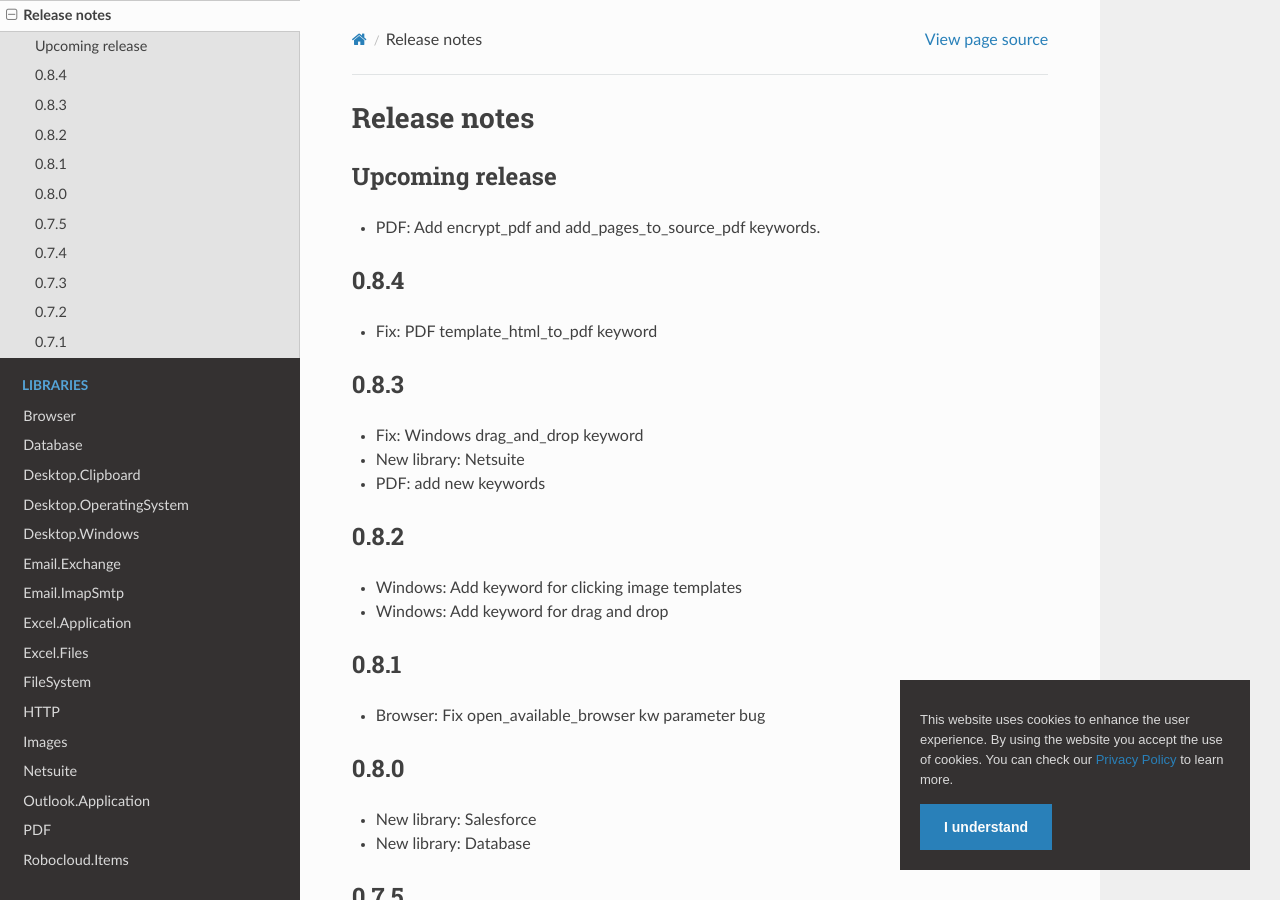
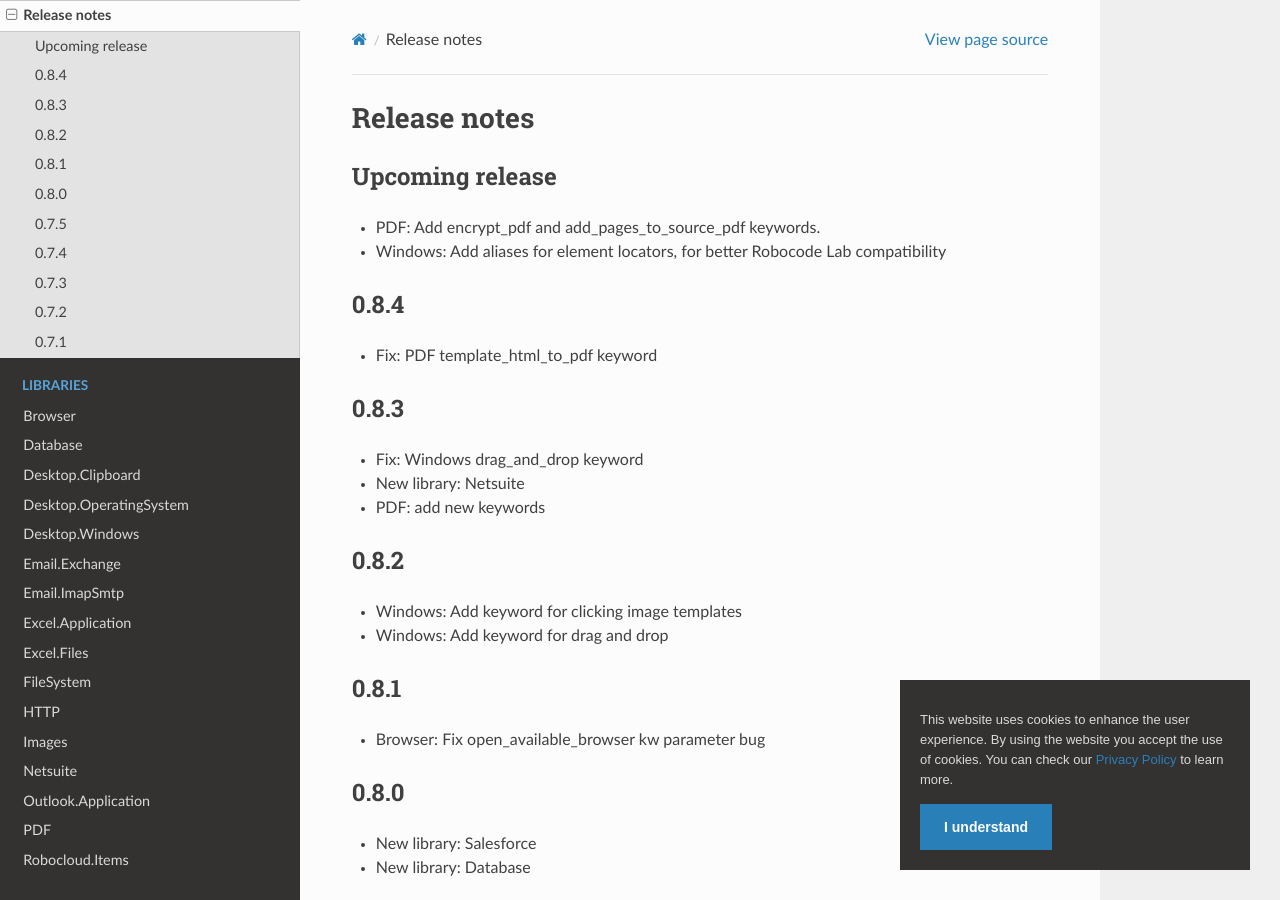
Before and after one commit to coderprovider/Framework-RPA, a Sphinx documentation site: the page built from docs/source/releasenotes.rst, in a window 1280 px wide and 900 px high. Built offline with Sphinx 7.4.7 and the Read the Docs theme 2.0.0, drawn with Linux system fonts in a browser that asks for light colours; pages that are not in the unit, such as notebooks, are missing from menus.

Commit message:
windows: add locator aliases

```diff
--- a/docs/source/releasenotes.rst
+++ b/docs/source/releasenotes.rst
@@ -4,14 +4,14 @@ Release notes
 Upcoming release
 ----------------
 
-- PDF: Add encrypt_pdf and add_pages_to_source_pdf
-  keywords.
+- PDF: Add encrypt_pdf and add_pages_to_source_pdf keywords.
+- Windows: Add aliases for element locators,
+  for better Robocode Lab compatibility
 
 0.8.4
 --------------
 
 - Fix: PDF template_html_to_pdf keyword
-
 
 0.8.3
 --------------
```
Also changed, not shown: 1 other file.
